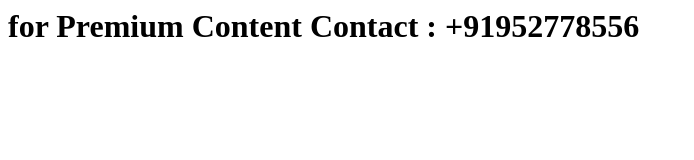
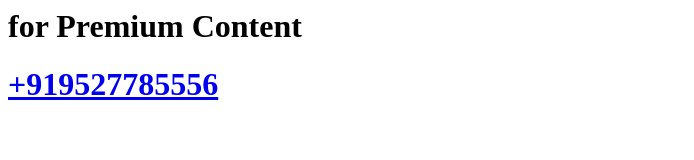
Before and after one commit to YakubTiger/c, a plain HTML site: page index.html in a window 1280 px wide. Shown: the whole page, without its empty margins (0-694 px from the left). Drawn offline with Linux system fonts and the light colour scheme.

Commit message:
Update index.html

```diff
--- a/index.html
+++ b/index.html
@@ -1,5 +1,6 @@
 <html>
 <body>
-<h1> for Premium Content Contact : +91952778556 </h1>
+  <h1> for Premium Content </h1>
+  <h1><a href="tel:+919527785556">+919527785556</a></h1>
 </body>
 </html>
```
